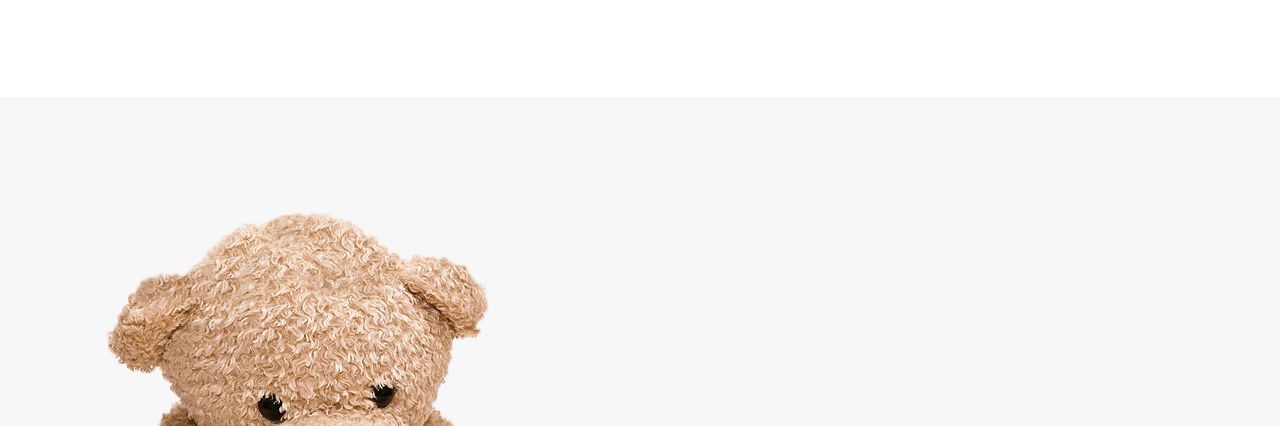
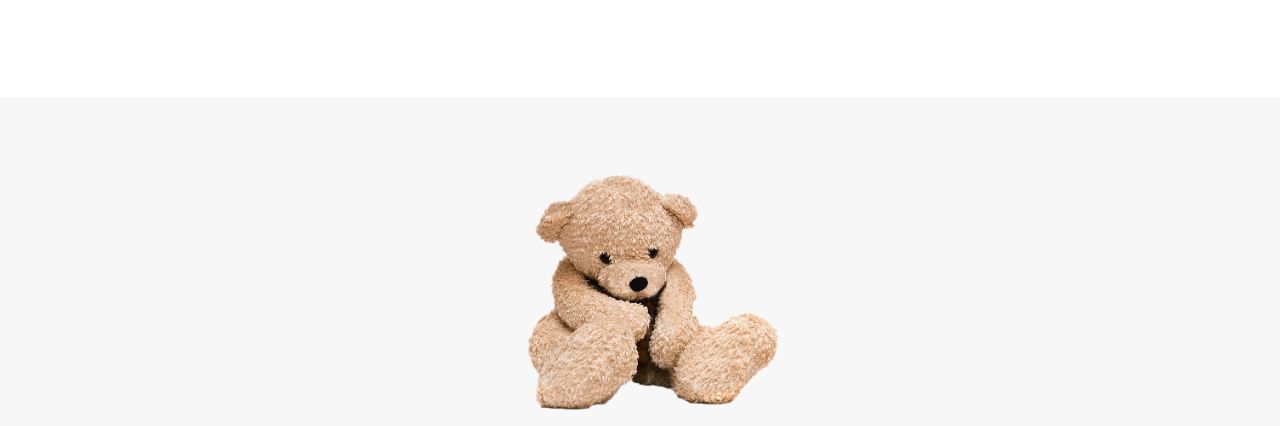
Before and after one commit to Ricardn/RicardoNogueira_5_09022021, a plain HTML site: page frontend/error.html in a window 1280 px wide. Shown: the part 119-545 px from the top of the page. Drawn offline with nearby package versions, Linux system fonts and the light colour scheme; a web font is replaced by a local one.

Commit message:
[Add] Css

```diff
--- /dev/null
+++ b/frontend/sass/_error.scss
@@ -0,0 +1,7 @@
+.sadTeddy {
+    display: block;
+    text-align: center;
+  img {
+    width: 300px;
+  }
+}
--- a/frontend/sass/style.scss
+++ b/frontend/sass/style.scss
@@ -4,6 +4,7 @@
 @import "./_panier.scss";
 @import "./validation.scss";
 @import "./responsive.scss";
+@import "./error";
 
 * {
   margin: 0;
```
Also changed, not shown: frontend/css/style.css, 1 other file.
